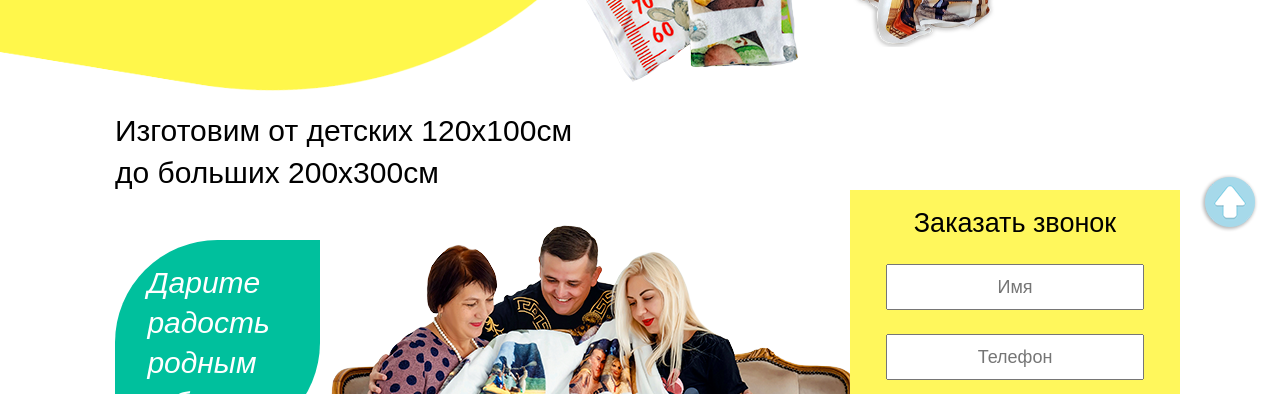
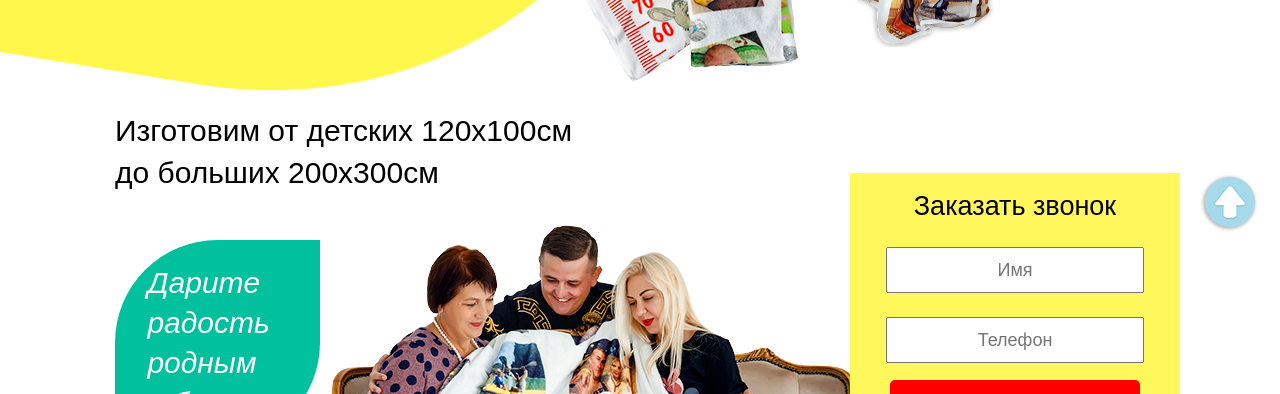
Before and after one commit to SteveGerr/plaids, a plain HTML site: page index.html in a window 1280 px wide. Shown: the part 545-939 px from the top of the page. Drawn offline with nearby package versions, Linux system fonts and the light colour scheme.

Commit message:
Edit toggle

```diff
--- a/js/main.js
+++ b/js/main.js
@@ -22,10 +22,13 @@ var swiper = new Swiper('.swiper-container', {
     });
 
 // Раскрывает/закрывает список меню
-let burgerBtn   = document.querySelector(".nav-burger"),
+(()=> {
+  let burgerBtn = document.querySelector(".nav-burger"),
     toggleBlock = document.querySelector(".nav-links");
     if (burgerBtn && toggleBlock) {
       burgerBtn.addEventListener("click", () => {
+        console.log("click");
         toggleBlock.classList.toggle("is-toggle");
       });
     }
+})()
--- a/style.css
+++ b/style.css
@@ -685,7 +685,7 @@ left: 5px;
 }
 
 .otstup {
-	margin-top: 100px;
+	margin-top: 83px;
 }
 
 .for img {
```
